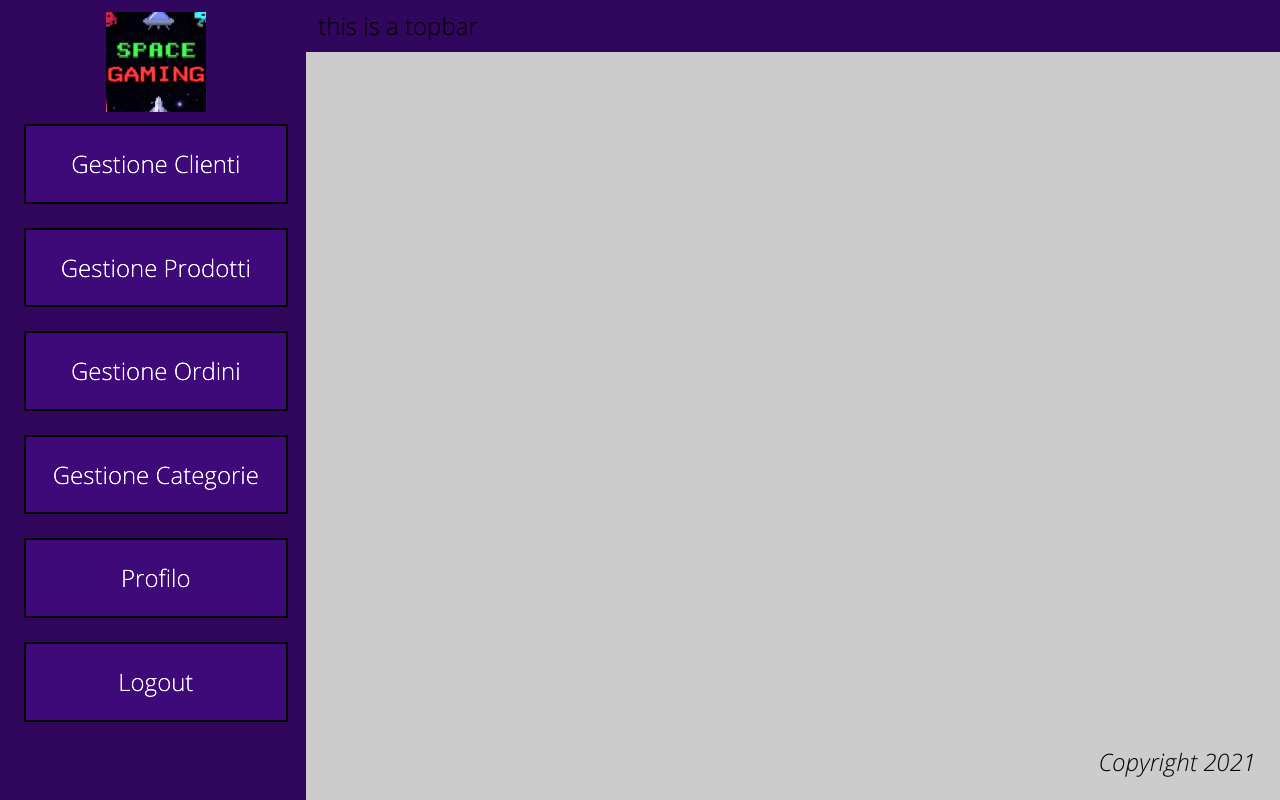
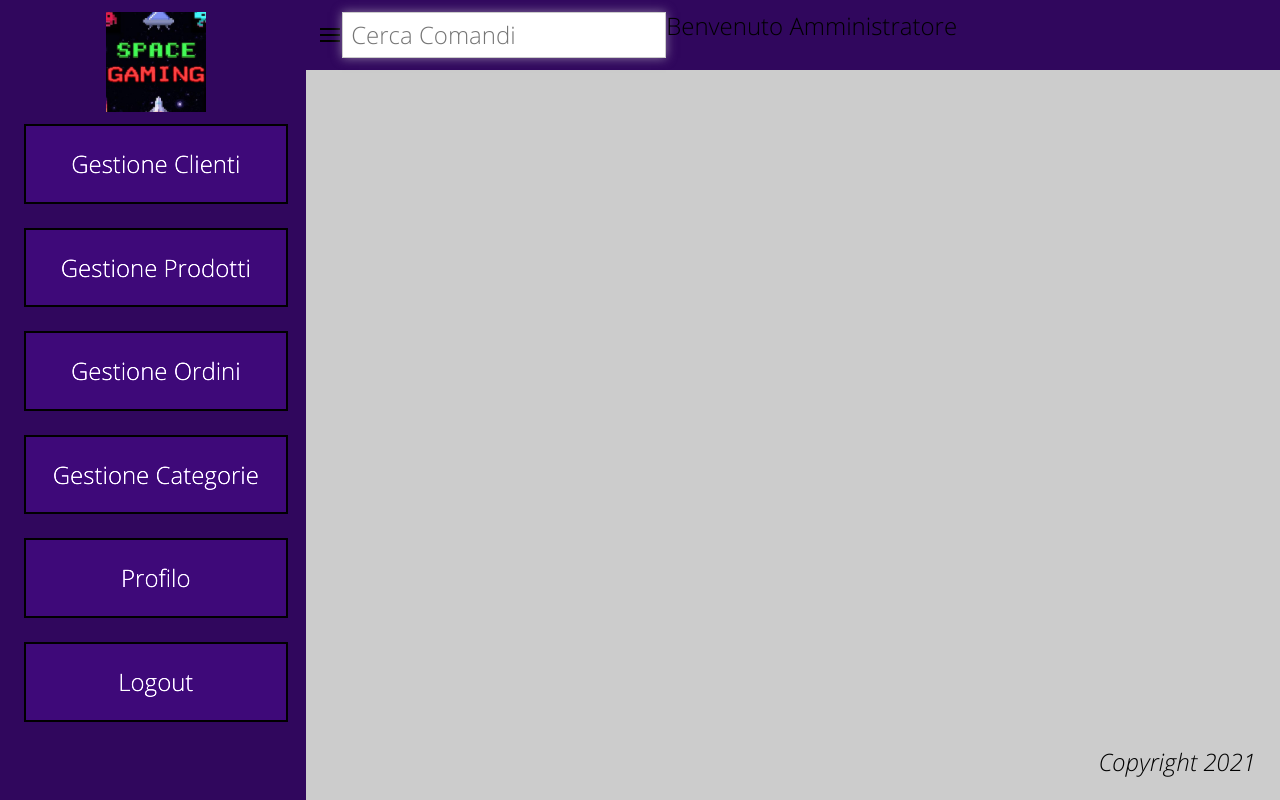
Before and after one commit to Stil98/SpaceGaming, a Java web app: page /crm/dashboard in a window 1280 px wide. Run offline with Tomcat 11, a stand-in JSP engine, Linux system fonts and the light colour scheme.

Commit message:
Lavoro su dashboard.jsp

```diff
--- a/src/main/webapp/WEB-INF/views/crm/dashboard.jsp
+++ b/src/main/webapp/WEB-INF/views/crm/dashboard.jsp
@@ -1,4 +1,4 @@
-<%@ page contentType="text/html;charset=UTF-8"%>
+<%@ page contentType="text/html;charset=UTF-8" language="java" %>
 <%@ taglib prefix="c" uri="http://java.sun.com/jsp/jstl/core" %>
 <c:set var="context" value="${pageContext.request.contextPath}"/>
 <!DOCTYPE html>
@@ -24,8 +24,14 @@
         </nav>
     </aside>
     <section class="content grid-y">
-        <header class="topbar">
-            this is a topbar
+        <header class="topbar grid-x">
+            <img src="${context}/icons/menu.svg">
+            <label class="field command">
+                <input type="text" placeholder="Cerca Comandi">
+            </label>
+            <span class="account">
+                Benvenuto Amministratore
+            </span>
         </header>
         <div class="body"></div>
         <footer class="info">
```
Also changed, not shown: src/main/webapp/WEB-INF/views/crm/secret.jsp (+16 -2 lines), src/main/webapp/icons/menu.svg (added), 1 other file.
